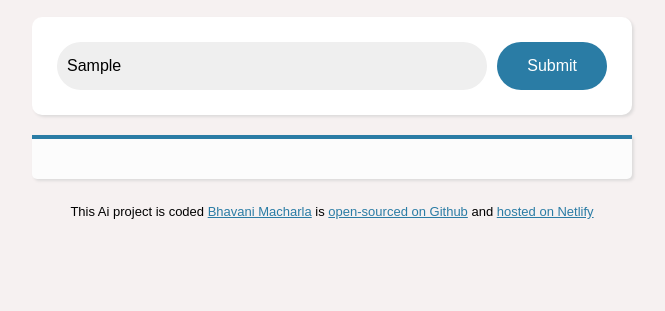
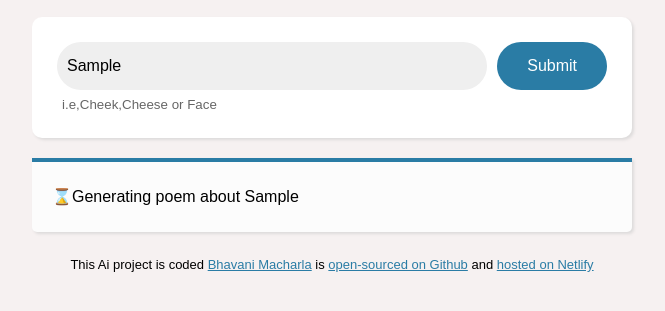
Before and after one commit to bhavani-mhrl/AiPoem-generator, a plain HTML site: page index.html in a window 1280 px wide. Both pictures are taken after typing "Sample" into the empty fields and a click on the input 860 px from the left and 249 px from the top of the page. Shown: the part 183-494 px from the top of the page, without its empty margins (308-973 px from the left). Drawn offline with nearby package versions, Linux system fonts and the light colour scheme; no server answers.

Commit message:
improved user experience and removed console.logs

```diff
--- a/index.html
+++ b/index.html
@@ -15,13 +15,13 @@
         </header>
         <main>
             <form id="poem-form">
-                <input type="text" id="search-input" placeholder="Enter a topic to generate a ai poem..." autofocus required autocomplete="off">
-                <input type="submit" id="submit-btn">
+                <div class="input-container">
+                    <input type="text" id="search-input" placeholder="Enter a topic to generate a ai poem..." autofocus required autocomplete="off">
+                    <input type="submit" id="submit-btn">
+                </div>
+                <small class="hint">i.e,Cheek,Cheese or Face</small>
             </form>
-            <div id="poem">
-                <!-- Demain, dès l'aube, à l'heure où blanchit la campagne,
-                <br />
-                Je partirai. Vois-tu, je sais que tu m'attends. -->
+            <div id="poem" class="hidden">
             </div>
         </main>
         <footer>
--- a/src/index.js
+++ b/src/index.js
@@ -7,19 +7,19 @@ function displayPoem(response){
     });
 }
 
-function generatePOem(e){
+function generatePoem(e){
     e.preventDefault();
     let searchInput=document.querySelector("#search-input");
+    let poemContainer = document.querySelector("#poem");
+    poemContainer.classList.remove("hidden");
+    poemContainer.innerHTML=`<div class="generating">⌛Generating poem about ${searchInput.value}</div>`;
+
     let apiKey="fa802d0et31047o097e3a46943abb4fe";
     let prompt=`Generate a french poem for ${searchInput.value}`;
-    let context="Assume that your a poem writer and you love to write poems,generate a poem like your a romantic poem writer .just write a 4 lines of short poem.seperate each line with <br/> tag. use sign as 'Your Love' at the end , use <strong> tag and text color same as the rgb(42, 124, 165) for only the sign and dont generate any title,";
+    let context="Assume that your a poem writer and you love to write poems,generate a poem like your a romantic poem writer .just write a 4 lines of short poem.seperate each line with <br/> tag. use the sign as 'Your Love' at the end for every poem, use <strong> tag and text color same as the rgb(42, 124, 165) for only the sign and dont generate any title,";
     let apiUrl=`https://api.shecodes.io/ai/v1/generate?prompt=${prompt}&context=${context}&key=${apiKey}`;
-    console.log("generating poem");
-    console.log("Prompt : ",prompt);
-    console.log("context : ",context);
-
     axios.get(apiUrl).then(displayPoem);
 }
 
 let poemForm = document.querySelector("#poem-form");
-poemForm.addEventListener("submit",generatePOem);
+poemForm.addEventListener("submit",generatePoem);
--- a/src/style.css
+++ b/src/style.css
@@ -34,8 +34,12 @@ form{
     margin-bottom: 20px;
     padding: 25px;
     border-radius: 10px;
+    box-shadow: 2px 2px 3px rgb(221, 219, 219);
+}
+
+.input-container{
     display: flex;
-    box-shadow: 2px 2px 3px rgb(221, 219, 219);
+    margin-bottom: 5px;
 }
 
 #search-input{
@@ -58,6 +62,11 @@ form{
     cursor: pointer;
 }
 
+.hint{
+    margin-left: 5px;
+    opacity: 0.6;
+}
+
 #poem{
     background-color: rgb(252, 252, 252);
     padding: 20px;
@@ -68,6 +77,19 @@ form{
     box-shadow: 2px 2px 3px rgb(221, 219, 219);
 }
 
+.hidden{
+    display: none;
+}
+
+.generating {
+  animation: blink-animation 1s steps(5, start) infinite;
+}
+@keyframes blink-animation {
+  to {
+    visibility: hidden;
+  }
+}
+
 footer{
     font-size: 13px;
     text-align: center;
```
